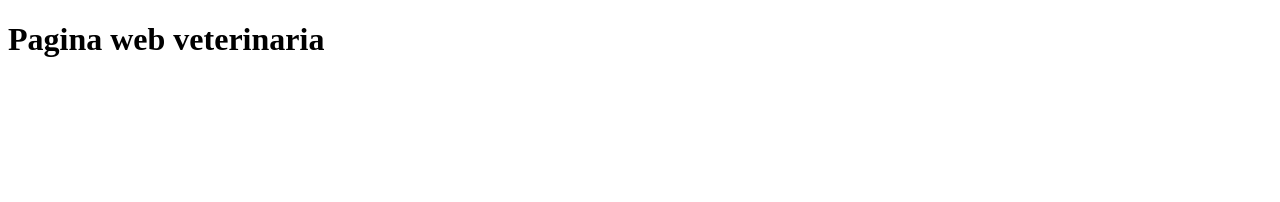
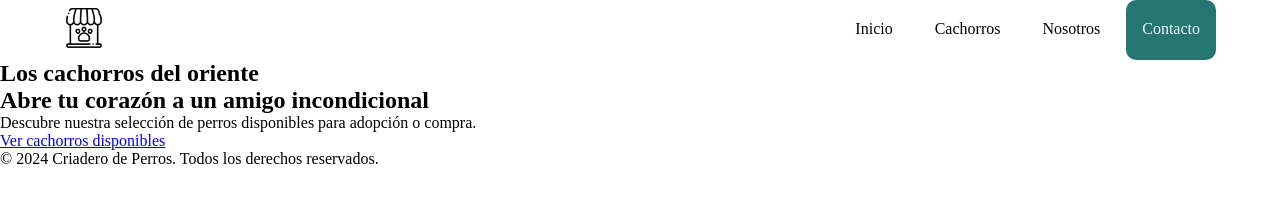
Before and after one commit to uancamilo/segundomomento, a plain HTML site: page index.html in a window 1280 px wide. Drawn offline with Linux system fonts and the light colour scheme.

Commit message:
estilos del navbar

```diff
--- a/index.html
+++ b/index.html
@@ -1,14 +1,39 @@
 <!DOCTYPE html>
-<html lang="en">
+<html lang="es">
 	<head>
-    <meta charset="UTF-8">
-    <meta name="viewport" content="width=device-width, initial-scale=1.0">
-    <title>Veterinaria</title>
+		<meta charset="UTF-8" />
+		<meta name="viewport" content="width=device-width, initial-scale=1.0" />
+		<title>Los cachorros del oriente</title>
+		<link rel="stylesheet" href="style.css" />
 	</head>
 	<body>
 		<header>
-        <h1>Pagina web veterinaria</h1>
+			<nav>
+				<ul>
+					<li class="logo"><img src="images/pet-shop.png" alt="Logo Los cachorros" /></li>
+					<li><a href="index.html">Inicio</a></li>
+					<li><a href="cachorros.html">Cachorros</a></li>
+					<li><a href="nosotros.html">Nosotros</a></li>
+					<li class="contacto"><a class="link-contacto" href="contacto.html">Contacto</a></li>
+				</ul>
+			</nav>
 		</header>
 
+		<main>
+			<section>
+				<h1>Los cachorros del oriente</h1>
+
+				<h2>Abre tu corazón a un amigo incondicional</h2>
+				<p>
+					Descubre nuestra selección de perros disponibles para adopción o
+					compra.
+				</p>
+				<a href="cachorros.html">Ver cachorros disponibles</a>
+			</section>
+		</main>
+
+		<footer>
+			<p>&copy; 2024 Criadero de Perros. Todos los derechos reservados.</p>
+		</footer>
 	</body>
 </html>
--- /dev/null
+++ b/style.css
@@ -0,0 +1,57 @@
+* {
+	box-sizing: border-box;
+	padding: 0;
+	margin: 0;
+}
+
+/* Estilo del menú de navegación */
+
+nav {
+	height: 60px;
+	align-content: center;
+}
+
+nav ul {
+	list-style-type: none;
+	padding: 0;
+	margin: 0 auto; /* Centra el componente horizontalmente */
+	display: flex;
+	justify-content: center; /* Centra los elementos hijos horizontalmente dentro del componente */
+	max-width: 1152px;
+    gap: 10px;
+}
+
+nav ul li a {
+	text-decoration: none;
+	color: inherit; /* Usa el color del texto heredado */
+	display: inline-block; /* Permite establecer un ancho y altura a los enlaces */
+	padding: 20px 16px; /* Agrega un espacio interno a los enlaces */
+	border-radius: 10px; /* Redondea las esquinas del borde */
+}
+
+nav ul li a:hover:not(.link-contacto) {
+	color: #000000; /* Cambia el color del texto a negro */
+	opacity: 0.5; /* Reduce la opacidad al 50% */
+}
+
+nav ul li.contacto {
+	border-radius: 10px;
+	color: aliceblue;
+	background-color: #257670;
+}
+
+nav ul li.contacto:hover {
+	background-color: #4fc2ba;
+}
+
+nav ul .logo img {
+	width: 40px;
+	height: 40px;
+}
+
+nav ul .logo {
+	width: 60px;
+	height: 60px;
+	align-content: center;
+	margin-right: auto;
+}
```
Also changed, not shown: images/pet-shop.png (added). Lines whose indentation alone changed are shown as unchanged.
